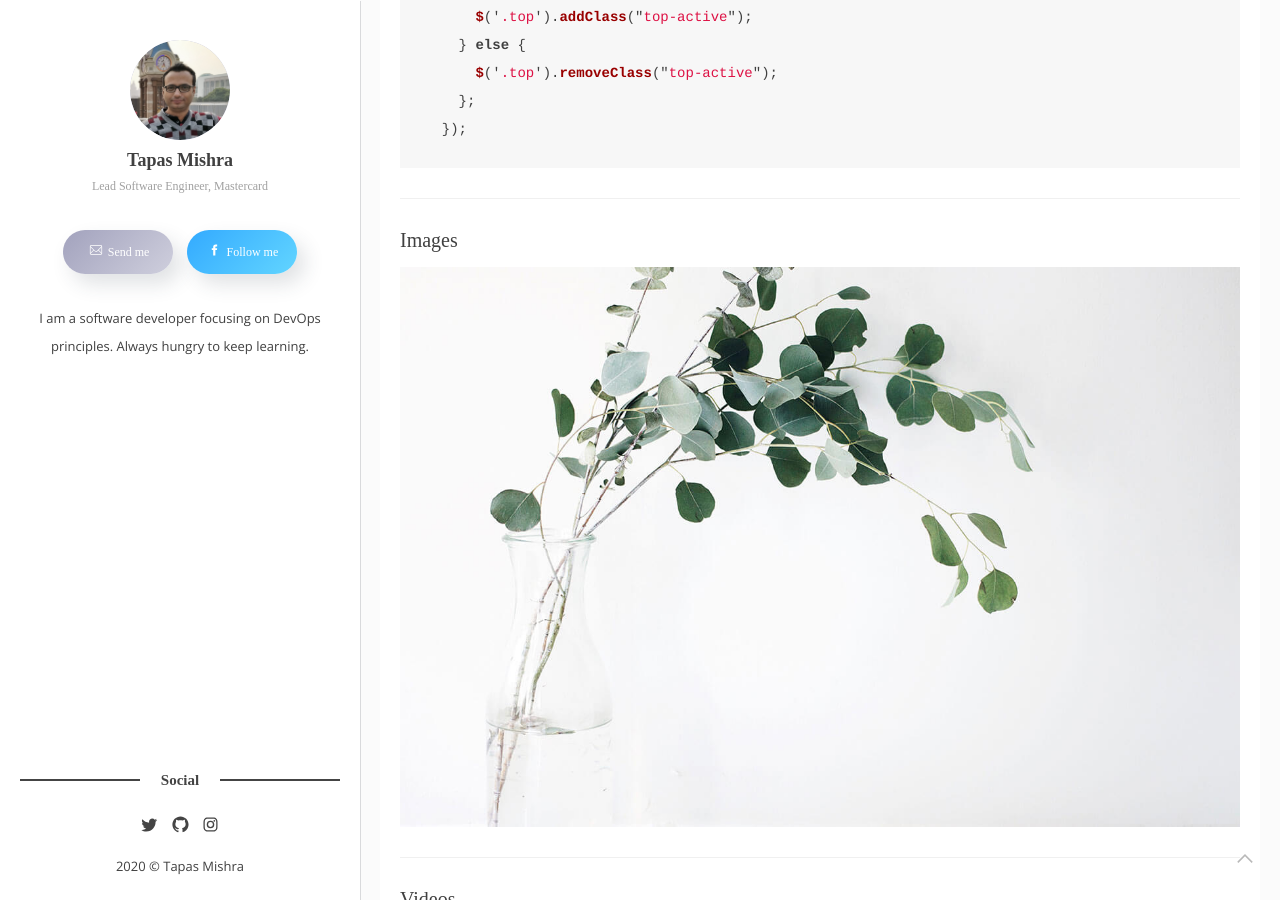
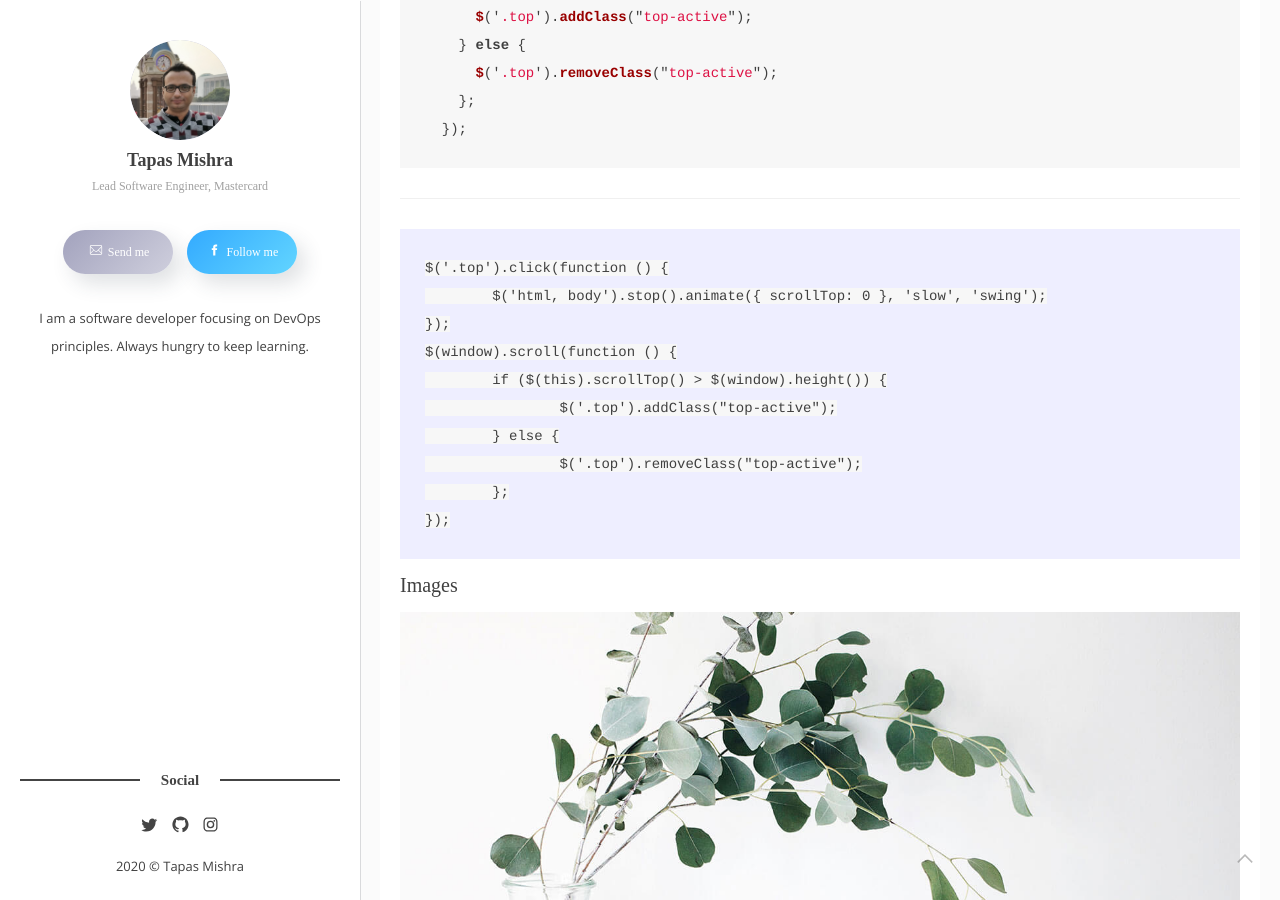
Before and after one commit to tapasmishra/tapasmishra.github.io, a Jekyll site: the page built from _posts/2020-05-17-first-demo-post.markdown, in a window 1280 px wide and 900 px high, scrolled down 2328 px. Built offline with Jekyll 4.4.1, drawn with Linux system fonts in a browser that asks for light colours; some web fonts are replaced.

```diff
--- a/_posts/2020-05-17-first-demo-post.markdown
+++ b/_posts/2020-05-17-first-demo-post.markdown
@@ -80,6 +80,17 @@ A paragraph looks like this — dolor amet cray stumptown fingerstache neutra fo
 
 ***
 
+	$('.top').click(function () {
+		$('html, body').stop().animate({ scrollTop: 0 }, 'slow', 'swing');
+	});
+	$(window).scroll(function () {
+		if ($(this).scrollTop() > $(window).height()) {
+			$('.top').addClass("top-active");
+		} else {
+			$('.top').removeClass("top-active");
+		};
+	});
+
 #### Images
 
 ![]({{site.baseurl}}/images/2.jpg)
```
